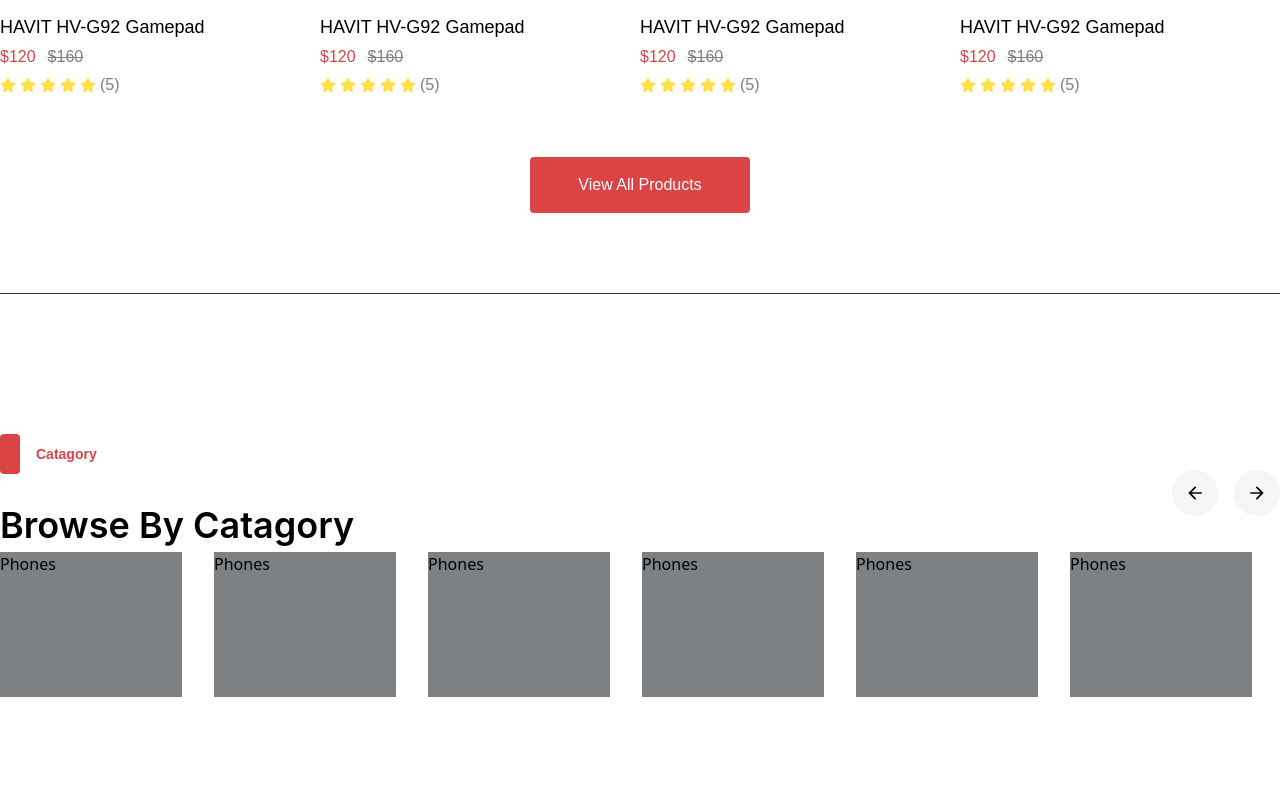
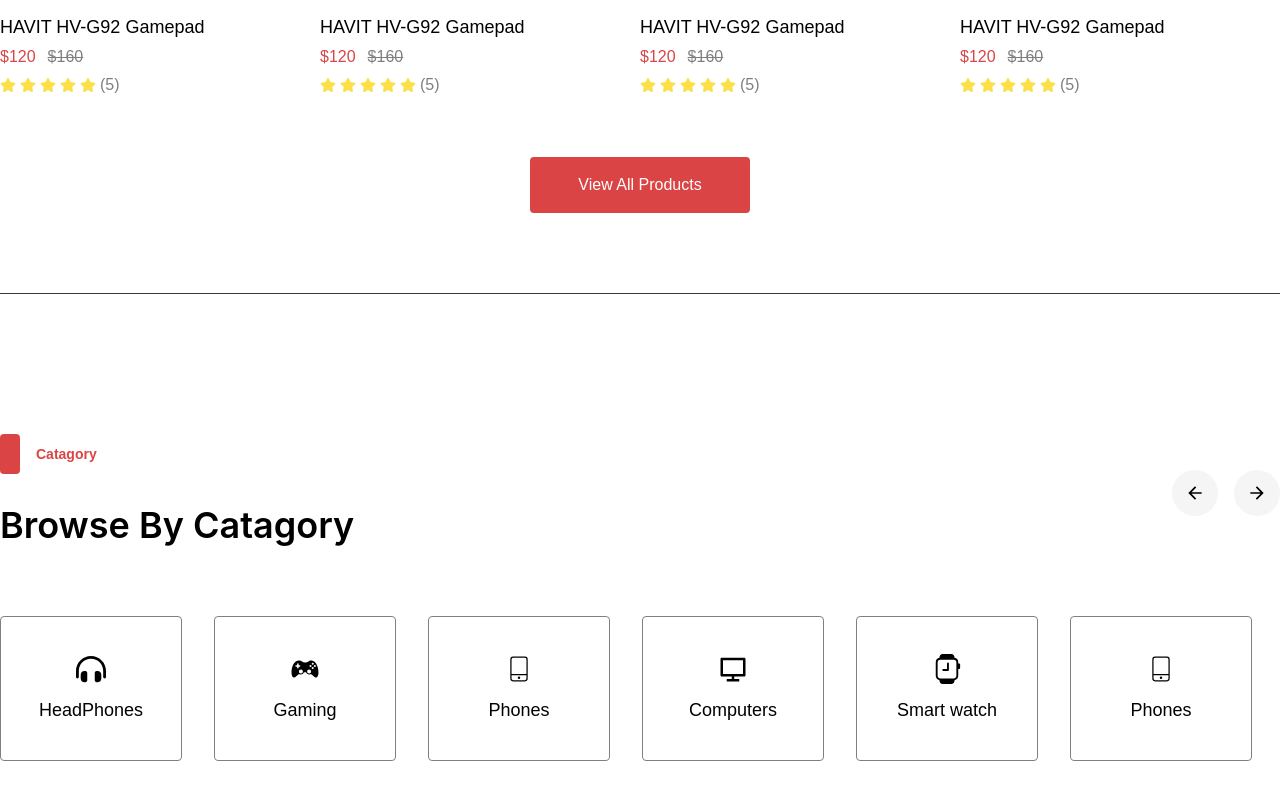
Before and after one commit to BeeJoy-1/Exclusive_E-commerce, a React (Vite) app: page / in a window 1280 px wide. Shown: the part 1178-1978 px from the top of the page. Before the commit the page ends 1935 px from the top, so only its background shows below. Built offline with nearby package versions, Linux system fonts and the light colour scheme.

Commit message:
added the redux part

```diff
--- a/Data/data.js
+++ b/Data/data.js
@@ -1,10 +1,3 @@
-import { BsSmartwatch } from "react-icons/bs";
-import { CiMobile4 } from "react-icons/ci";
-import { FaCameraRetro } from "react-icons/fa";
-import { FaHeadphonesSimple } from "react-icons/fa6";
-import { GiConsoleController } from "react-icons/gi";
-import { RiComputerLine } from "react-icons/ri";
-
 export const catagory = [
   {
     id: 1,
@@ -52,51 +45,3 @@
     subCatagory: true,
   },
 ];
-
-export const catagoryBrowse = [
-  {
-    id: 1,
-    name: "Phones",
-    image: <CiMobile4 />,
-  },
-  {
-    id: 2,
-    name: "Computers",
-    image: <RiComputerLine />,
-  },
-  {
-    id: 3,
-    name: "Smart watch",
-    image: <BsSmartwatch />,
-  },
-  {
-    id: 4,
-    name: "Camera",
-    image: <FaCameraRetro />,
-  },
-  {
-    id: 5,
-    name: "HeadPhones",
-    image: <FaHeadphonesSimple />,
-  },
-  {
-    id: 6,
-    name: "Gaming",
-    image: <GiConsoleController />,
-  },
-  {
-    id: 7,
-    name: "Phones",
-    image: <CiMobile4 />,
-  },
-  {
-    id: 8,
-    name: "Computers",
-    image: <RiComputerLine />,
-  },
-  {
-    id: 9,
-    name: "Smart watch",
-    image: <BsSmartwatch />,
-  },
-];
--- a/package.json
+++ b/package.json
@@ -10,9 +10,11 @@
     "preview": "vite preview"
   },
   "dependencies": {
+    "@reduxjs/toolkit": "^2.3.0",
     "react": "^18.3.1",
     "react-dom": "^18.3.1",
     "react-icons": "^5.3.0",
+    "react-redux": "^9.1.2",
     "react-router-dom": "^6.28.0",
     "react-slick": "^0.30.2",
     "slick-carousel": "^1.8.1"
--- /dev/null
+++ b/src/Features/AllSlice/countSlice.js
@@ -0,0 +1,30 @@
+import { createSlice } from "@reduxjs/toolkit";
+
+const initialState = {
+  value: 0,
+};
+
+export const counterSlice = createSlice({
+  name: "counter",
+  initialState,
+  reducers: {
+    increment: (state) => {
+      // Redux Toolkit allows us to write "mutating" logic in reducers. It
+      // doesn't actually mutate the state because it uses the Immer library,
+      // which detects changes to a "draft state" and produces a brand new
+      // immutable state based off those changes
+      state.value += 1;
+    },
+    decrement: (state) => {
+      state.value -= 1;
+    },
+    incrementByAmount: (state, action) => {
+      state.value += action.payload;
+    },
+  },
+});
+
+// Action creators are generated for each case reducer function
+export const { increment, decrement, incrementByAmount } = counterSlice.actions;
+
+export default counterSlice.reducer;
--- /dev/null
+++ b/src/Features/Api/ProductApi.js
@@ -0,0 +1,14 @@
+import { createApi, fetchBaseQuery } from "@reduxjs/toolkit/query/react";
+
+// Define a service using a base URL and expected endpoints
+export const ProductApi = createApi({
+  reducerPath: "ProductApi",
+  baseQuery: fetchBaseQuery({ baseUrl: "https://dummyjson.com/" }),
+  endpoints: (builder) => ({
+    GetAllProduct: builder.query({
+      query: () => "/products",
+    }),
+  }),
+});
+
+export const { useGetAllProductQuery } = ProductApi;
--- /dev/null
+++ b/src/Features/store.js
@@ -0,0 +1,12 @@
+import { configureStore } from "@reduxjs/toolkit";
+import counterSlice from "./AllSlice/countSlice";
+import { ProductApi } from "./Api/ProductApi";
+
+export const store = configureStore({
+  reducer: {
+    count: counterSlice,
+    [ProductApi.reducerPath]: ProductApi.reducer,
+  },
+  middleware: (getDefaultMiddleware) =>
+    getDefaultMiddleware().concat(ProductApi.middleware),
+});
--- a/src/components/CommonComponents/CatagoryItem.jsx
+++ b/src/components/CommonComponents/CatagoryItem.jsx
@@ -1,12 +1,13 @@
 import React from "react";
 
-const CatagoryItem = ({ componentData }) => {
-  const { id, name, img } = componentData[0];
+const CatagoryItem = ({ itemData }) => {
   return (
-    <div>
-      <div className="w-full h-[145px] bg-text_gray7D8184">
-        <span>{img}</span>
-        <h1>{name}</h1>
+    <div className="mt-16">
+      <div className="w-full h-[145px] bg-transparent rounded border-[1px] border-text_gray7D8184 flex items-center justify-center cursor-pointer hover:bg-text_reddb4444 hover:text-white_FFFFFF hover:border-transparent transition-all ">
+        <div className="flex flex-col items-center gap-y-3">
+          <span className="text-[30px]">{itemData.image}</span>
+          <h1 className="text-lg font-poppins font-normal">{itemData.name}</h1>
+        </div>
       </div>
     </div>
   );
--- a/src/components/CommonComponents/ProductCommonLayout.jsx
+++ b/src/components/CommonComponents/ProductCommonLayout.jsx
@@ -13,7 +13,7 @@
   heading = "Today's",
   description = "Flash Sale",
   PartialItemShow = 4,
-  componentData = {},
+  componentData = [],
 }) => {
   const sliderRef = useRef(null);
   const settings = {
@@ -62,11 +62,9 @@
         </div>
         <div className="slider-container">
           <Slider ref={sliderRef} {...settings}>
-            {[...new Array(PartialItemShow || 4)].map((_, index) => (
+            {componentData?.map((item, index) => (
               <div className={PartialItemShow > 4 ? "pr-8" : "pr-6"}>
-                <ProductCard
-                  componentData={componentData ? componentData : {}}
-                />
+                <ProductCard itemData={item ? item : {}} />
               </div>
             ))}
           </Slider>
--- a/src/components/HomePage/Catagory/Catagory.jsx
+++ b/src/components/HomePage/Catagory/Catagory.jsx
@@ -1,7 +1,60 @@
 import React from "react";
 import ProductCommonLayout from "../../CommonComponents/ProductCommonLayout";
 import CatagoryItem from "../../CommonComponents/CatagoryItem";
-import { catagoryBrowse } from "../../../../Data/data";
+import { BsSmartwatch } from "react-icons/bs";
+import { CiMobile4 } from "react-icons/ci";
+import { FaCameraRetro } from "react-icons/fa";
+import { FaHeadphonesSimple } from "react-icons/fa6";
+import { GiConsoleController } from "react-icons/gi";
+import { RiComputerLine } from "react-icons/ri";
+
+const catagoryBrowse = [
+  {
+    id: 1,
+    name: "Phones",
+    image: <CiMobile4 />,
+  },
+  {
+    id: 2,
+    name: "Computers",
+    image: <RiComputerLine />,
+  },
+  {
+    id: 3,
+    name: "Smart watch",
+    image: <BsSmartwatch />,
+  },
+  {
+    id: 4,
+    name: "Camera",
+    image: <FaCameraRetro />,
+  },
+  {
+    id: 5,
+    name: "HeadPhones",
+    image: <FaHeadphonesSimple />,
+  },
+  {
+    id: 6,
+    name: "Gaming",
+    image: <GiConsoleController />,
+  },
+  {
+    id: 7,
+    name: "Phones",
+    image: <CiMobile4 />,
+  },
+  {
+    id: 8,
+    name: "Computers",
+    image: <RiComputerLine />,
+  },
+  {
+    id: 9,
+    name: "Smart watch",
+    image: <BsSmartwatch />,
+  },
+];
 
 const Catagory = () => {
   return (
--- a/src/components/HomePage/FlashSale/FlashSale.jsx
+++ b/src/components/HomePage/FlashSale/FlashSale.jsx
@@ -13,6 +13,7 @@
           isArrowsTrue={true}
           heading="Today's"
           description="Flash Sales"
+          componentData={[...new Array(10)]}
         />
         <div className="pb-20">
           <button className="px-[48px] py-4 bg-text_reddb4444 rounded text-md font-poppins font-medium text-white_FFFFFF hover:opacity-75 cursor-pointer ">
--- a/src/main.jsx
+++ b/src/main.jsx
@@ -2,10 +2,14 @@
 import { createRoot } from "react-dom/client";
 import "./index.css";
 import App from "./App.jsx";
+import { store } from "./Features/store.js";
+import { Provider } from "react-redux";
 import "slick-carousel/slick/slick-theme.css";
 
 createRoot(document.getElementById("root")).render(
   <StrictMode>
-    <App />
+    <Provider store={store}>
+      <App />
+    </Provider>
   </StrictMode>
 );
```
Also changed, not shown: 1 other file (tests, documents, lock files or other folders).
